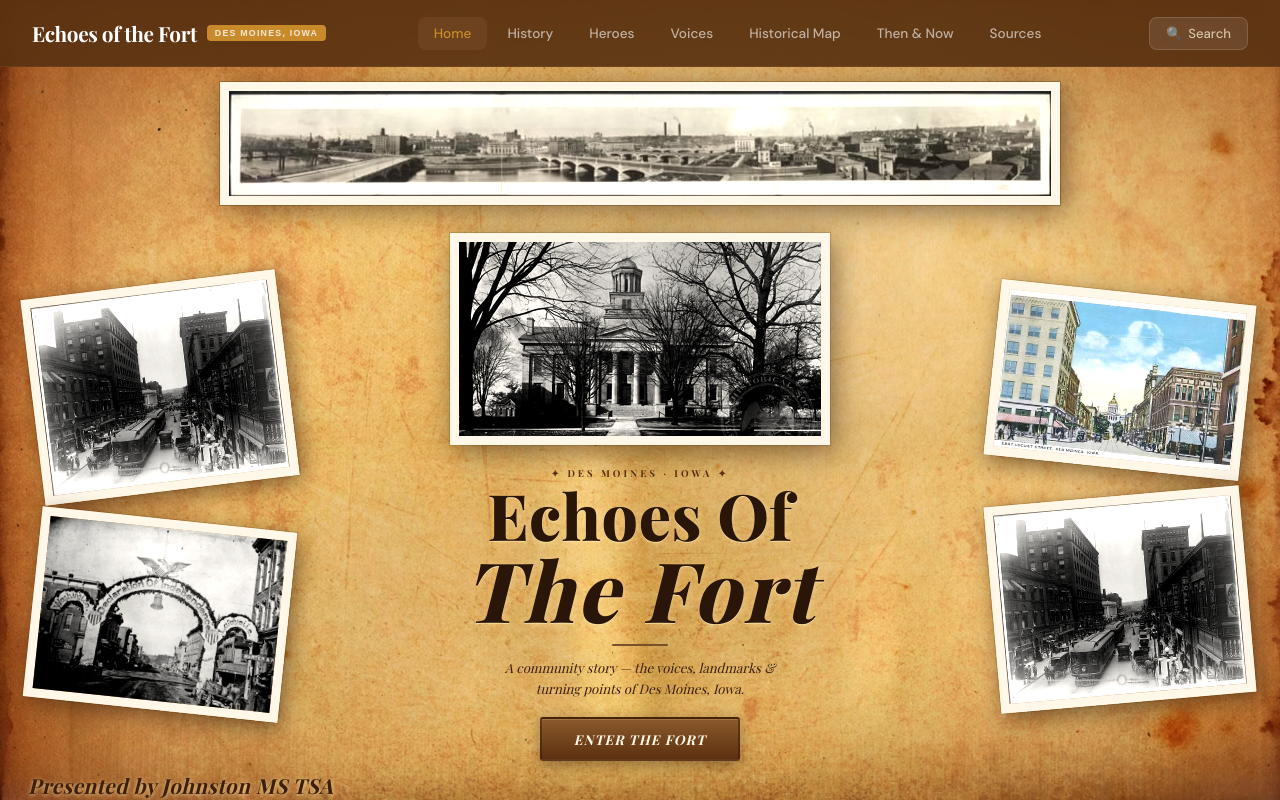
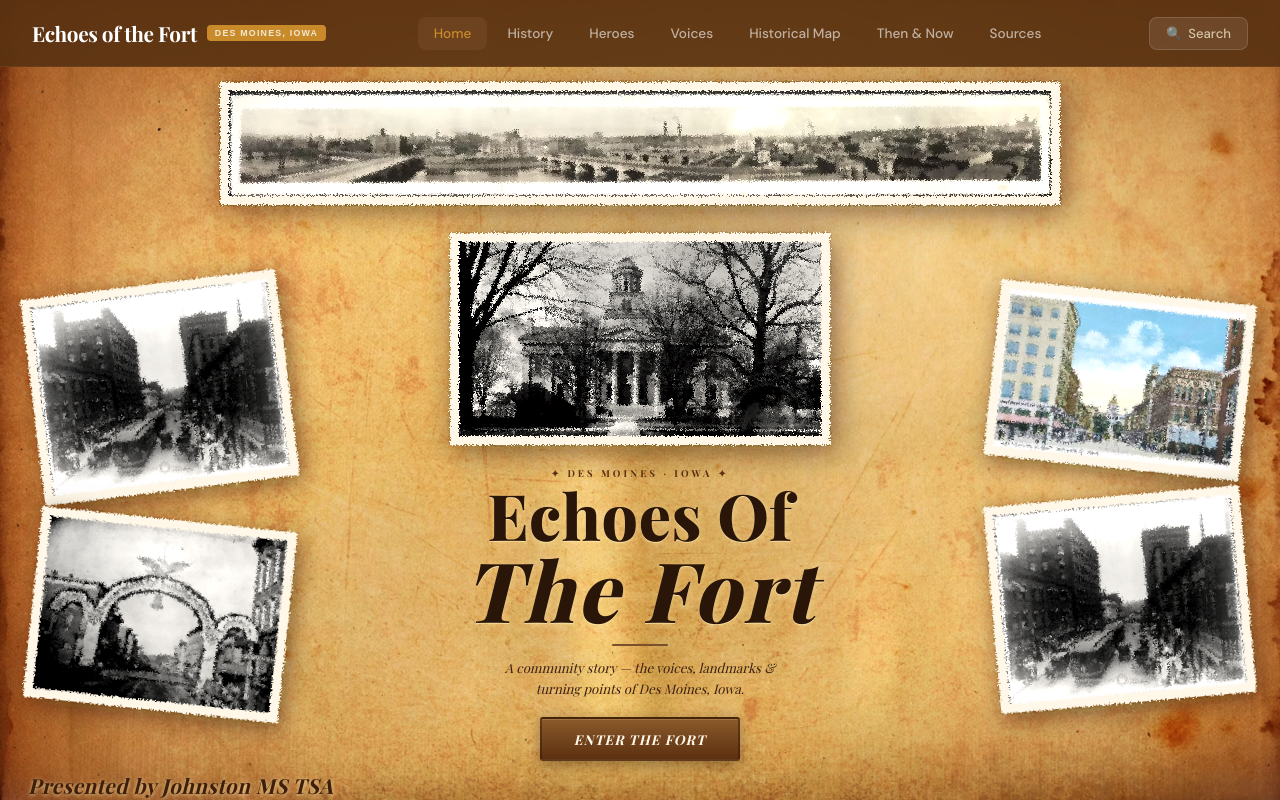
Before and after one commit to MayankCodesTrash/Tsawebdesign, a React (Vite) app: page / in a window 1280 px wide. Shown: the top 800 px of the page. Built offline with nearby package versions, Linux system fonts and the light colour scheme; a web font is replaced by a local one.

Commit message:
Add crumpled paper texture to home page scrapbook photos
Uses SVG feTurbulence displacement filter + CSS fold highlight/shadow
overlay on all six scrapbook photo wrappers for an aged, worn feel.

Co-Authored-By: Claude Sonnet 4.6 <noreply@anthropic.com>

```diff
--- a/src/App.jsx
+++ b/src/App.jsx
@@ -103,6 +103,32 @@ const GlobalStyles = () => (
 
     .tl-scroll::-webkit-scrollbar { display: none; }
     .tl-scroll { scrollbar-width: none; }
+
+    /* ---- Crumpled paper photo wrapper ---- */
+    .photo-crumple {
+      position: relative;
+      filter: url('#crumple-filter');
+    }
+    .photo-crumple::after {
+      content: '';
+      position: absolute;
+      inset: 0;
+      pointer-events: none;
+      background:
+        radial-gradient(ellipse at 28% 22%, rgba(255,255,255,0.13) 0%, transparent 48%),
+        radial-gradient(ellipse at 72% 78%, rgba(0,0,0,0.10) 0%, transparent 44%),
+        repeating-linear-gradient(
+          -38deg,
+          transparent, transparent 22px,
+          rgba(255,255,255,0.025) 22px, rgba(255,255,255,0.025) 23px
+        ),
+        repeating-linear-gradient(
+          52deg,
+          transparent, transparent 34px,
+          rgba(0,0,0,0.018) 34px, rgba(0,0,0,0.018) 35px
+        );
+      mix-blend-mode: overlay;
+    }
   `}</style>
 );
 
@@ -361,7 +387,7 @@ function HomePage({ setPage }) {
           display: "flex", justifyContent: "center",
           padding: "82px 60px 0", position: "relative", zIndex: 2,
         }}>
-          <div style={{
+          <div className="photo-crumple" style={{
             width: "min(840px, 85vw)",
             border: "9px solid #FFF8E8",
             boxShadow: "4px 6px 28px rgba(42,20,8,0.55), 0 0 0 1px rgba(100,60,15,0.25)",
@@ -384,7 +410,7 @@ function HomePage({ setPage }) {
             width: "clamp(150px, 20vw, 270px)", flexShrink: 0,
             display: "flex", flexDirection: "column", gap: 28,
           }}>
-            <div style={{
+            <div className="photo-crumple" style={{
               transform: "rotate(-7deg)",
               border: "9px solid #FFF8E8",
               boxShadow: "4px 6px 22px rgba(42,20,8,0.55), 0 0 0 1px rgba(100,60,15,0.2)",
@@ -393,7 +419,7 @@ function HomePage({ setPage }) {
               <img src="/img-streetcar.avif" alt="Des Moines streetcar 1900s"
                 style={{ display: "block", width: "100%", filter: "contrast(1.18) sepia(8%) brightness(1.08)" }} />
             </div>
-            <div style={{
+            <div className="photo-crumple" style={{
               transform: "rotate(6deg)", alignSelf: "flex-end",
               border: "9px solid #FFF8E8",
               boxShadow: "4px 6px 22px rgba(42,20,8,0.55), 0 0 0 1px rgba(100,60,15,0.2)",
@@ -410,7 +436,7 @@ function HomePage({ setPage }) {
             position: "relative", minWidth: 0,
           }}>
             {/* Courthouse photo — clearly visible */}
-            <div style={{
+            <div className="photo-crumple" style={{
               width: "min(380px, 80%)",
               border: "9px solid #FFF8E8",
               boxShadow: "4px 6px 28px rgba(42,20,8,0.55), 0 0 0 1px rgba(100,60,15,0.2)",
@@ -473,7 +499,7 @@ function HomePage({ setPage }) {
             width: "clamp(150px, 20vw, 270px)", flexShrink: 0,
             display: "flex", flexDirection: "column", gap: 28,
           }}>
-            <div style={{
+            <div className="photo-crumple" style={{
               transform: "rotate(6deg)",
               border: "9px solid #FFF8E8",
               boxShadow: "4px 6px 22px rgba(42,20,8,0.55), 0 0 0 1px rgba(100,60,15,0.2)",
@@ -481,7 +507,7 @@ function HomePage({ setPage }) {
               <img src="/img-locust.avif" alt="East Locust Street postcard, Des Moines"
                 style={{ display: "block", width: "100%", filter: "saturate(1.3) contrast(1.1) brightness(1.05)" }} />
             </div>
-            <div style={{
+            <div className="photo-crumple" style={{
               transform: "rotate(-5deg)", alignSelf: "flex-end",
               border: "9px solid #FFF8E8",
               boxShadow: "4px 6px 22px rgba(42,20,8,0.55), 0 0 0 1px rgba(100,60,15,0.2)",
@@ -2507,6 +2533,15 @@ export default function App() {
   return (
     <div style={{ minHeight: "100vh", display: "flex", flexDirection: "column" }}>
       <GlobalStyles />
+      {/* SVG filter for crumpled paper effect on photos */}
+      <svg style={{ position: "absolute", width: 0, height: 0, overflow: "hidden" }} aria-hidden="true">
+        <defs>
+          <filter id="crumple-filter" x="-5%" y="-5%" width="110%" height="110%">
+            <feTurbulence type="fractalNoise" baseFrequency="0.65 0.72" numOctaves="4" seed="8" result="noise" />
+            <feDisplacementMap in="SourceGraphic" in2="noise" scale="6" xChannelSelector="R" yChannelSelector="G" />
+          </filter>
+        </defs>
+      </svg>
       {/* Skip to main content — accessibility */}
       <a
         href="#main-content"
```
